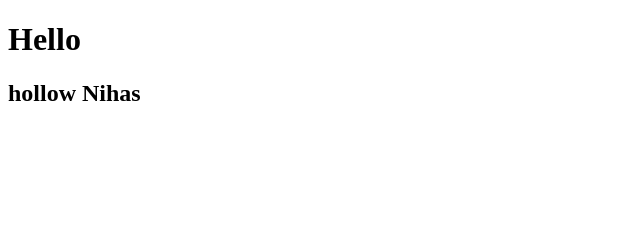
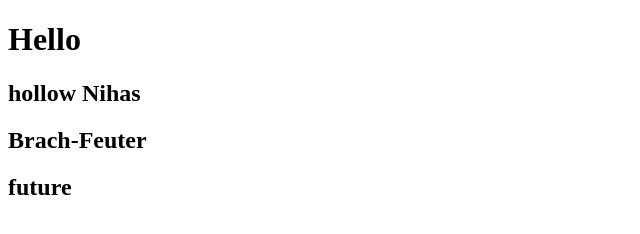
Before and after one commit to mhdnihas/datewithgit-sample, a plain HTML site: page index.html in a window 1280 px wide. Shown: the whole page, without its empty margins (0-640 px from the left). Drawn offline with Linux system fonts and the light colour scheme.

Commit message:
modifed index

```diff
--- a/index.html
+++ b/index.html
@@ -15,6 +15,8 @@
     <body>
        <h1>Hello</h1>
        <h2>hollow Nihas</h2>
+       <h2>Brach-Feuter</h2>
+       <h2>future</h2>
         <script src="" async defer></script>
     </body>
 </html>
```
